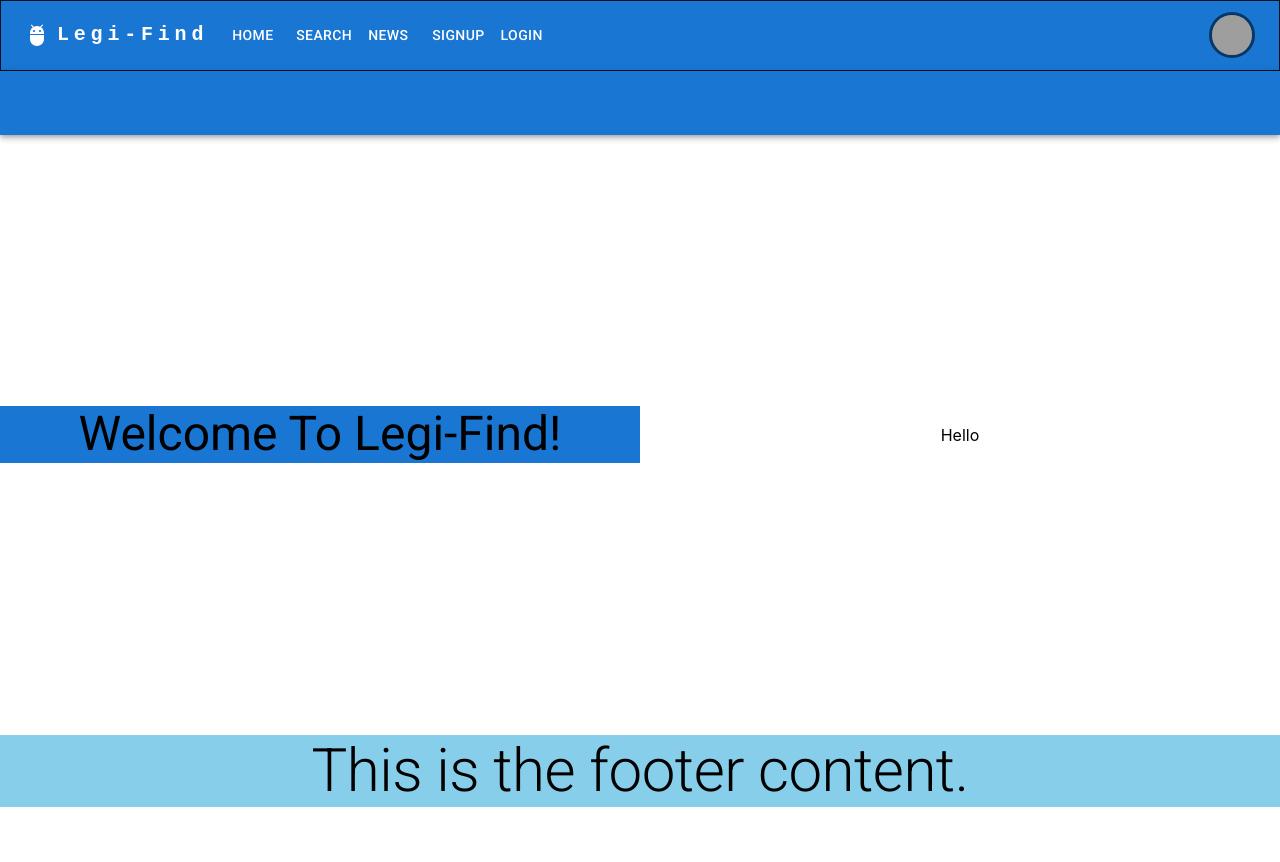
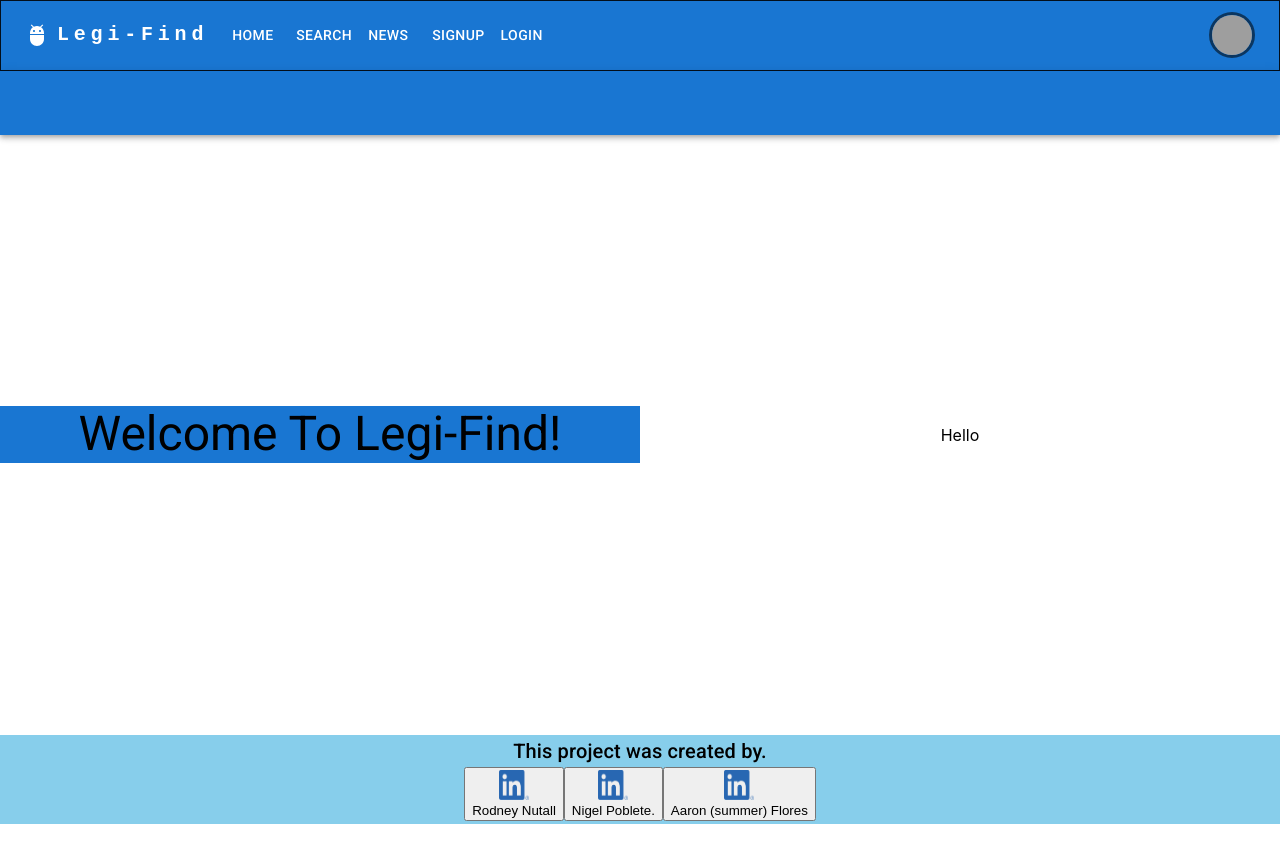
Before and after one commit to evohat3/Legi-Find, a React (Create React App) app in the folder Client/: page / in a window 1280 px wide. Shown: the top 862 px of the page. Before the commit the page ends 807 px from the top, so only its background shows below. Built offline with nearby package versions, Linux system fonts and the light colour scheme; no server answers; grey boxes are pictures that could not be loaded.

Commit message:
created footer

```diff
--- a/Client/src/components/Footer.js
+++ b/Client/src/components/Footer.js
@@ -1,15 +1,37 @@
 import * as React from 'react';
 import Container from '@mui/material/Container'
 import Typography from '@mui/material/Typography'
-
+import linkedIn from "./assets/LI-In-Bug.png";
+import "../index.css";
 
 const Footer = () => {
 
   return (
     <footer backgroundcolor="primary">
       <Container maxWidth="xl" sx={{backgroundColor: "skyblue"}}>
-        <Typography variant="h2" align="center">
-          This is the footer content.
+        <Typography variant="h6" align="center">
+          This project was created by.
+          <br></br>
+          <button><a href="https://www.linkedin.com/in/rodney-nutall?lipi=urn%3Ali%3Apage%3Ad_flagship3_profile_view_base_contact_details%3B%2FYnmq%2FjJTg2DHKUbE0eWKw%3D%3D" className="icon">
+        <img  src={linkedIn} width={30} height={30} margin={60} spaceBetween={30} />
+      </a>
+      <br></br>
+      Rodney Nutall
+      </button>
+
+      <button><a href="https://www.linkedin.com/in/rodney-nutall?lipi=urn%3Ali%3Apage%3Ad_flagship3_profile_view_base_contact_details%3B%2FYnmq%2FjJTg2DHKUbE0eWKw%3D%3D" className="icon">
+        <img  src={linkedIn} width={30} height={30} />
+      </a>
+      <br></br>
+      Nigel Poblete.
+      </button>
+
+      <button><a href="https://www.linkedin.com/in/rodney-nutall?lipi=urn%3Ali%3Apage%3Ad_flagship3_profile_view_base_contact_details%3B%2FYnmq%2FjJTg2DHKUbE0eWKw%3D%3D" className="icon">
+        <img  src={linkedIn} width={30} height={30} />
+      </a>
+      <br></br>
+      Aaron (summer) Flores
+      </button>
         </Typography>
       </Container>
     </footer>
--- a/Client/src/index.css
+++ b/Client/src/index.css
@@ -11,3 +11,11 @@ code {
   font-family: source-code-pro, Menlo, Monaco, Consolas, 'Courier New',
     monospace;
 }
+.icon{
+  height: 30px;
+  width: 40px;
+}
+
+footer{
+  margin-bottom: 5rem;
+}
```
Also changed, not shown: Client/src/components/assets/LI-In-Bug.png (added).
